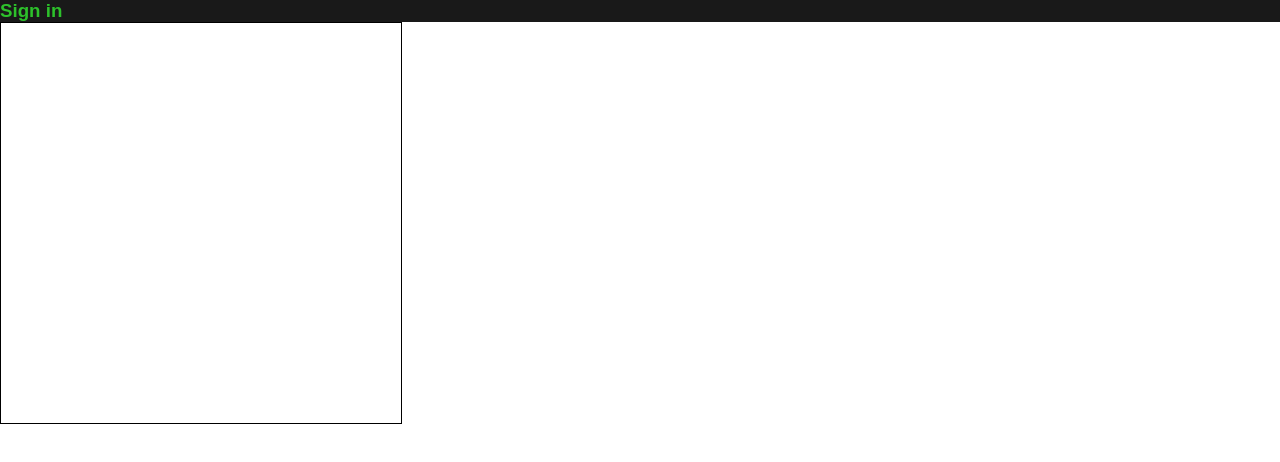
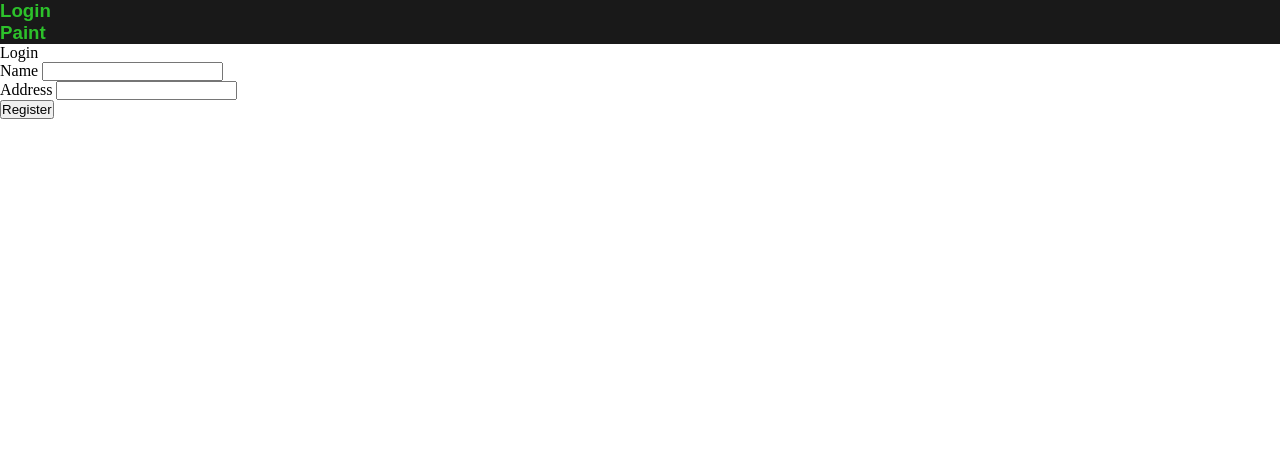
Before and after one commit to avaziman/matmatikal-web, an Angular app: page /login in a window 1280 px wide. Before the commit this address led to /. Shown: the top 462 px of the page. Built offline with nearby package versions, Linux system fonts and the light colour scheme.

Commit message:
first commit

```diff
--- a/src/app/app.component.html
+++ b/src/app/app.component.html
@@ -11,7 +11,6 @@
 <main class="main">
   <div class="content">
     <app-header></app-header>
-    <app-paint></app-paint>
   </div>
 </main>
 
--- a/src/app/app.routes.ts
+++ b/src/app/app.routes.ts
@@ -1,3 +1,8 @@
 import { Routes } from '@angular/router';
+import { LoginComponent } from './login/login.component';
+import { PaintComponent } from './paint/paint.component';
 
-export const routes: Routes = [];
+export const routes: Routes = [
+    { path: 'login', component: LoginComponent },
+    { path: 'paint', component: PaintComponent }
+];
--- a/src/app/header/header.component.html
+++ b/src/app/header/header.component.html
@@ -1,5 +1,7 @@
 <header>
     <ul>
-        <h3>Sign in</h3>
+        <li *ngFor="let item of items">
+            <h3 [title]="item.text" [routerLink]="item.path"> {{item.text}}</h3>
+        </li>
     </ul>
 </header>
--- a/src/app/header/header.component.ts
+++ b/src/app/header/header.component.ts
@@ -1,12 +1,15 @@
+import { CommonModule } from '@angular/common';
 import { Component } from '@angular/core';
+import { RouterModule } from '@angular/router';
 
 @Component({
   selector: 'app-header',
   standalone: true,
-  imports: [],
+  imports: [CommonModule, RouterModule],
   templateUrl: './header.component.html',
   styleUrl: './header.component.css'
 })
 export class HeaderComponent {
-
+  items = [{ path: 'login', text: "Login" },
+  { path: 'paint', text: "Paint" }]
 }
--- /dev/null
+++ b/src/app/login/login.component.html
@@ -0,0 +1,17 @@
+<p>Login</p>
+<form [formGroup]="registerForm" (ngSubmit)="onSubmit()">
+    <div>
+        <label for="name">
+            Name
+        </label>
+        <input id="name" type="text" formControlName="name">
+    </div>
+
+    <div>
+        <label for="address">
+            Address
+        </label>
+        <input id="address" type="text" formControlName="address">
+    </div>
+    <button class="button" type="submit">Register</button>
+</form>
--- /dev/null
+++ b/src/app/login/login.component.ts
@@ -0,0 +1,24 @@
+import { Component } from '@angular/core';
+import { FormBuilder, FormsModule, ReactiveFormsModule } from '@angular/forms';
+
+@Component({
+  selector: 'app-login',
+  standalone: true,
+  imports: [ReactiveFormsModule],
+  templateUrl: './login.component.html',
+  styleUrl: './login.component.css'
+})
+export class LoginComponent {
+  registerForm = this.formBuilder.group({
+    name: '',
+    address: '',
+    password: ''
+  });
+
+  onSubmit() {
+
+  }
+  constructor(
+    private formBuilder: FormBuilder,
+  ) { }
+}
--- a/src/app/paint/paint.component.html
+++ b/src/app/paint/paint.component.html
@@ -1 +1 @@
-<canvas #drawCanvas (mousedown)="onMouseDown($event)" (mousemove)="onMouseMove($event)">Fail</canvas>
+<canvas #drawCanvas (mousedown)="onMouseDown($event)" (mousemove)="onMouseMove($event)" oncontextmenu="return false;">Fail</canvas>
--- a/src/app/paint/paint.component.ts
+++ b/src/app/paint/paint.component.ts
@@ -7,6 +7,11 @@ interface Point {
   letter: string,
   x: number,
   y: number
+}
+
+interface Connection {
+  a: Point,
+  b: Point
 }
 
 function makeLetterIterator() {
@@ -37,7 +42,10 @@ export class PaintComponent implements AfterViewInit {
 
   letterIt = makeLetterIterator();
   points: Point[] = [];
-  toggled?: number;
+  connections: Connection[] = [];
+  hovered?: Point;
+  toggled?: Point;
+
   mouseDown: boolean = false;
 
   ngAfterViewInit(): void {
@@ -61,75 +69,100 @@ export class PaintComponent implements AfterViewInit {
     let x = e.offsetX;
     let y = e.offsetY;
 
-    let redraw = false;
-    // can be optimized
-    this.toggled = undefined;
+    this.hovered = undefined;
 
-    for (const [i, point] of this.points.entries()) {
+    for (const point of this.points) {
       let dist = Math.sqrt((Math.pow(point.x - x, 2) + Math.pow(point.y - y, 2)))
-      const TOGGLE_PADDING = 2;
-      const RADIUS = POINT_SIZE + TOGGLE_PADDING;
-      console.log(dist)
+      // const TOGGLE_PADDING = 2;
+      // const RADIUS = POINT_SIZE + TOGGLE_PADDING;
+      // console.log(dist)
       if (dist <= TOGGLE_DIST) {
-
-
-        redraw = true;
-        this.toggled = i;
+        this.hovered = point;
         break;
       }
     }
 
-    // if (redraw) {
-    this.draw();
-    // }
+    this.draw(x, y);
   }
 
   onMouseDown(e: MouseEvent) {
+
+    if (e.button === 2) {
+      this.toggled = undefined;
+      this.draw(0, 0);
+      return;
+    }
+
     let point = {
       x: e.offsetX,
       y: e.offsetY,
       letter: this.letterIt.next().value
     };
-    console.log(this.toggled);
+    console.log(this.hovered);
 
     if (!this.context) {
       return;
     }
 
+    if (this.hovered !== undefined) {
+      // two points
+      if (this.toggled !== undefined && this.hovered !== this.toggled) {
+        this.connections.push({ a: this.toggled, b: this.hovered });
+      }
 
-
-    // let last_point = this.points.pop();
-
-    // if (last_point) {
-
-    //   this.context.moveTo(last_point.x, last_point.y);
-
-    //   this.context.lineTo(point.x, point.y);
-    //   this.context.stroke();
-    // }
-
-    if (this.toggled) {
+      this.toggled = this.hovered;
+      this.onMouseMove(e);
 
     } else {
       this.points.push(point);
+      this.onMouseMove(e);
+      this.onMouseDown(e);
     }
-    this.draw();
+
+    this.draw(point.x, point.y);
   }
 
-  draw() {
-    if (this.context) {
-      this.context.clearRect(0, 0, this.context.canvas.width, this.context.canvas.height);
+  draw(x: number, y: number) {
+    if (!this.context) {
+      return;
     }
 
-    if (this.toggled) {
-      this.drawPoint(this.points[this.toggled], POINT_SIZE + TEXT_PADDING, 'green');
+    this.context.clearRect(0, 0, this.context.canvas.width, this.context.canvas.height);
+
+    if (this.hovered !== undefined) {
+      this.drawPoint(this.hovered, POINT_SIZE + TEXT_PADDING, 'green');
+      console.log("hovered: ", this.hovered);
     }
-    console.log("toggled", this.toggled)
+
+    if (this.toggled !== undefined) {
+      this.drawPoint(this.toggled, POINT_SIZE + TEXT_PADDING, 'green');
+      console.log("toggled: ", this.toggled);
+    }
+
     for (let point of this.points) {
       this.drawPoint(point, POINT_SIZE, 'black');
     }
 
+    for (let points of this.connections) {
+      this.drawLine(points.a.x, points.a.y, points.b.x, points.b.y);
+    }
 
+    if (this.toggled !== undefined) {
+      this.drawLine(x, y, this.toggled.x, this.toggled.y);
+    }
+  }
+
+  drawLine(x1: number, y1: number, x2: number, y2: number) {
+    if (!this.context) {
+      return;
+    }
+
+    this.context.beginPath();
+    this.context.lineWidth = 2;
+    this.context.strokeStyle = 'black';
+    this.context.moveTo(x1, y1);
+    this.context.lineTo(x2, y2);
+    this.context.stroke();
   }
 
   drawPoint(point: Point, radius: number, color: string) {
@@ -144,10 +177,10 @@ export class PaintComponent implements AfterViewInit {
     this.context.ellipse(point.x, point.y, radius, radius, 0, 0, 2 * Math.PI);
     this.context.fill();
 
-    this.context.lineWidth = 2;
-    this.context.lineTo(point.x, point.y);
+    // this.context.lineWidth = 2;
+    // this.context.lineTo(point.x, point.y);
 
-    this.context.fill();
+    // this.context.fill();
 
     this.context.beginPath();
     this.context.textAlign = 'center';
```
Also changed, not shown: src/app/login/login.component.css (added), 1 other file (tests, documents, lock files or other folders).
